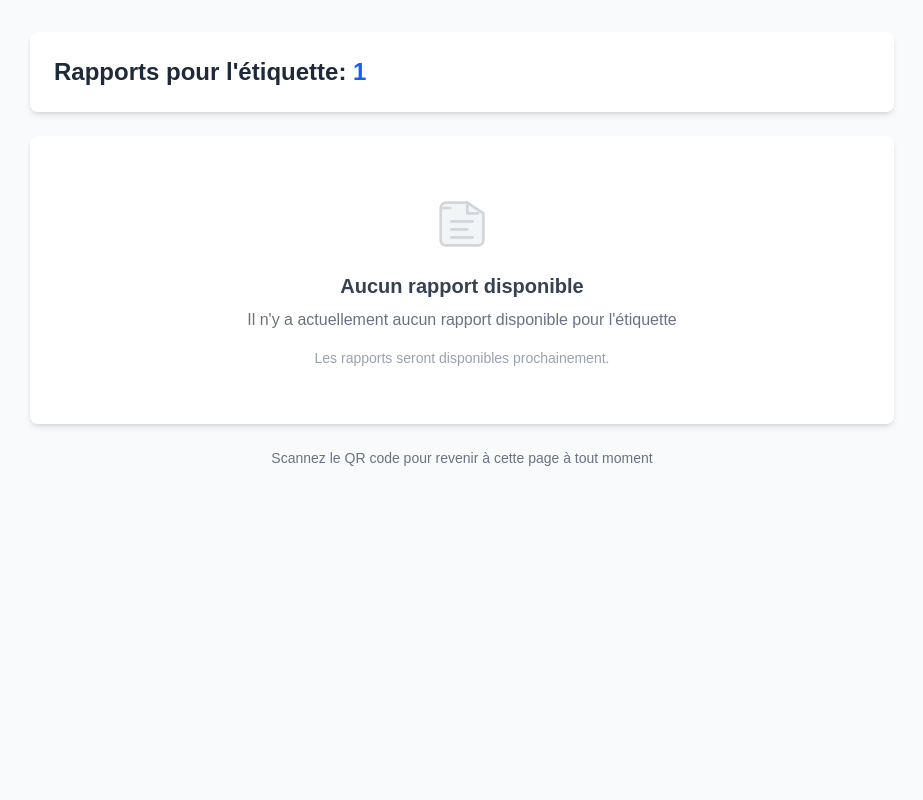
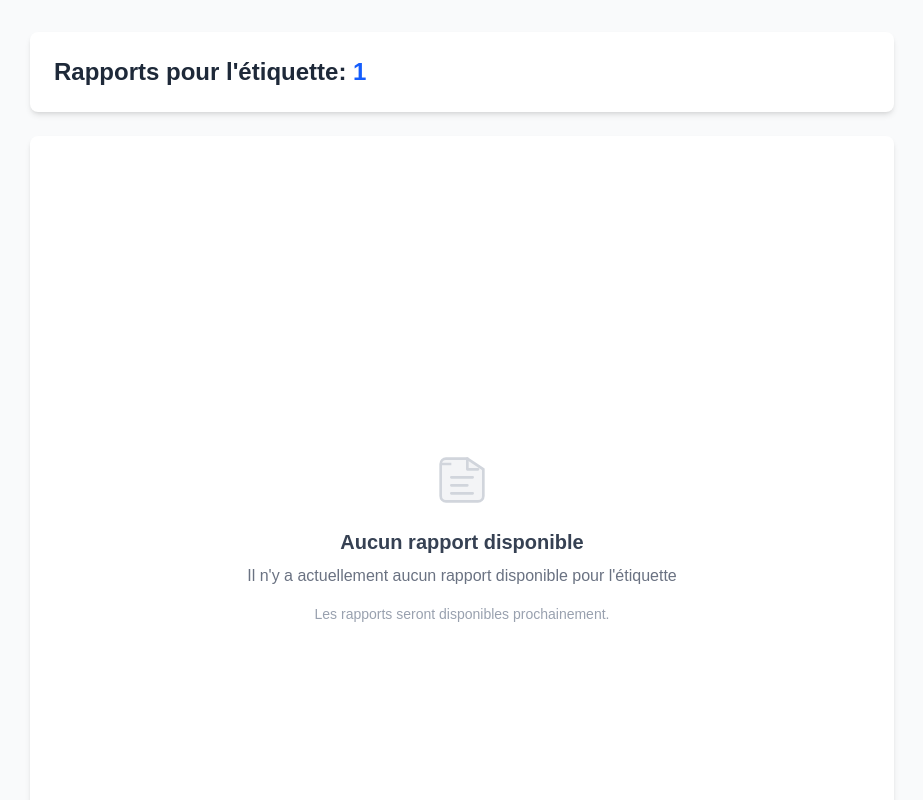
Before and after one commit to bankaizankanotatchi/kes-inspection, a Next.js app: page /etiquette/1 in a window 1280 px wide. Shown: the top 800 px of the page, without its empty margins (178-1101 px from the left). Built offline with nearby package versions, Linux system fonts and the light colour scheme.

Commit message:
garrrr ekiee

```diff
--- a/src/app/etiquette/[etiquetteId]/rapportList.tsx
+++ b/src/app/etiquette/[etiquetteId]/rapportList.tsx
@@ -69,7 +69,7 @@ export default function RapportList({ etiquetteId }: RapportListProps) {
 
   // 🔥 AFFICHAGE DIRECT "AUCUN RAPPORT DISPONIBLE"
   return (
-    <div className="bg-white rounded-lg shadow-md p-6">
+    <div className="bg-white rounded-lg shadow-md p-6 h-screen justify-center flex items-center">
       <div className="flex flex-col items-center text-center py-8">
         <svg
           className="w-16 h-16 text-gray-300 mb-4"
```
